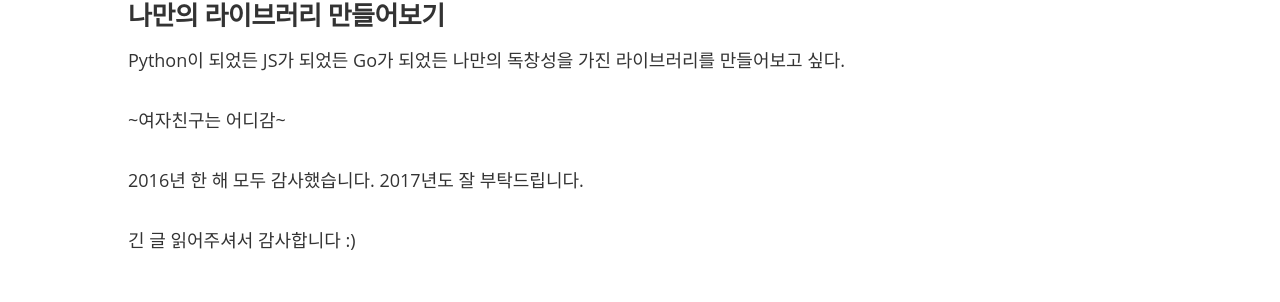
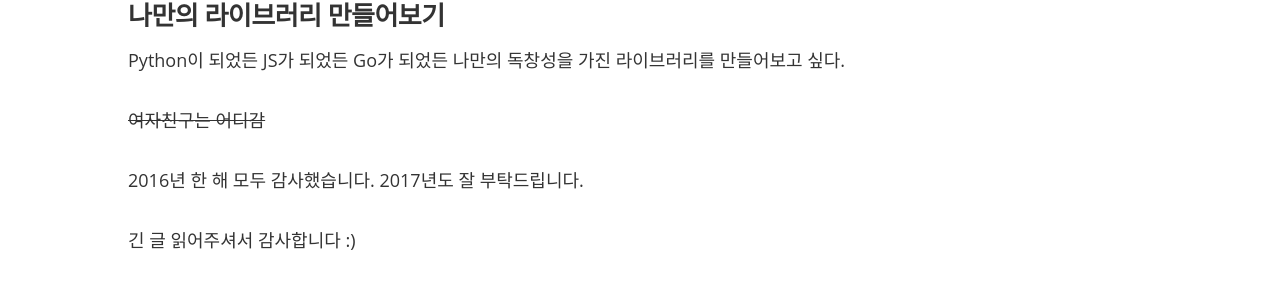
Before and after one commit to myungseokang/blog, a Jekyll site: the page built from _posts/2017-01-01-goodbye-2016-hello-2017.md, in a window 1280 px wide and 900 px high, scrolled down 3856 px. Shown: the part 152-454 px from the top of the window. Built offline with Jekyll 4.4.1, drawn with Linux system fonts in a browser that asks for light colours; nearby versions of some CDN libraries; some web fonts are replaced; comment, search, counter and statistics services are not loaded.

```diff
--- a/_posts/2017-01-01-goodbye-2016-hello-2017.md
+++ b/_posts/2017-01-01-goodbye-2016-hello-2017.md
@@ -122,7 +122,7 @@ Test code에 익숙해지기!!!
 
 Python이 되었든 JS가 되었든 Go가 되었든 나만의 독창성을 가진 라이브러리를 만들어보고 싶다.
 
-~여자친구는 어디감~
+~~여자친구는 어디감~~
 
 2016년 한 해 모두 감사했습니다.
 2017년도 잘 부탁드립니다.
```
